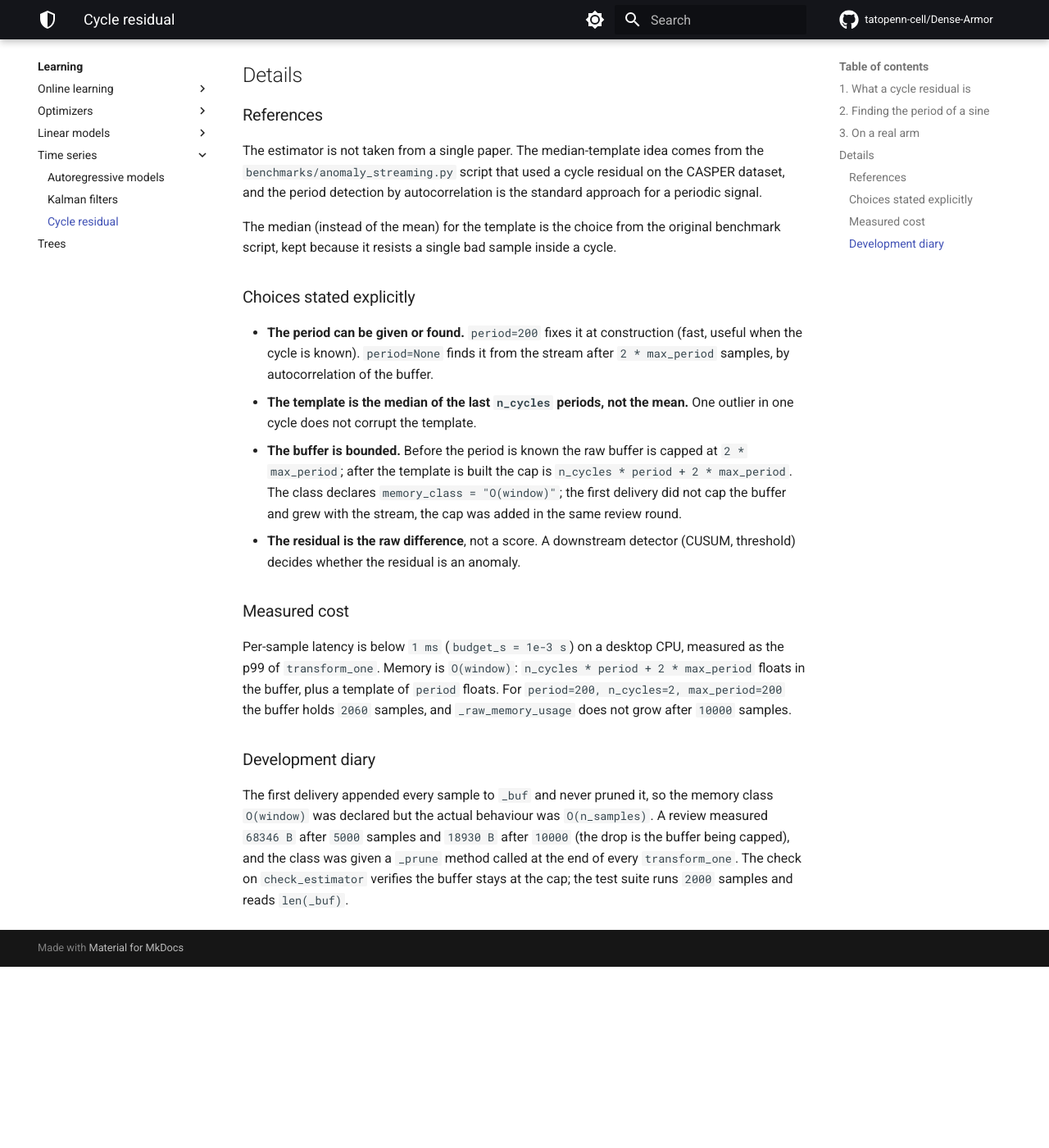
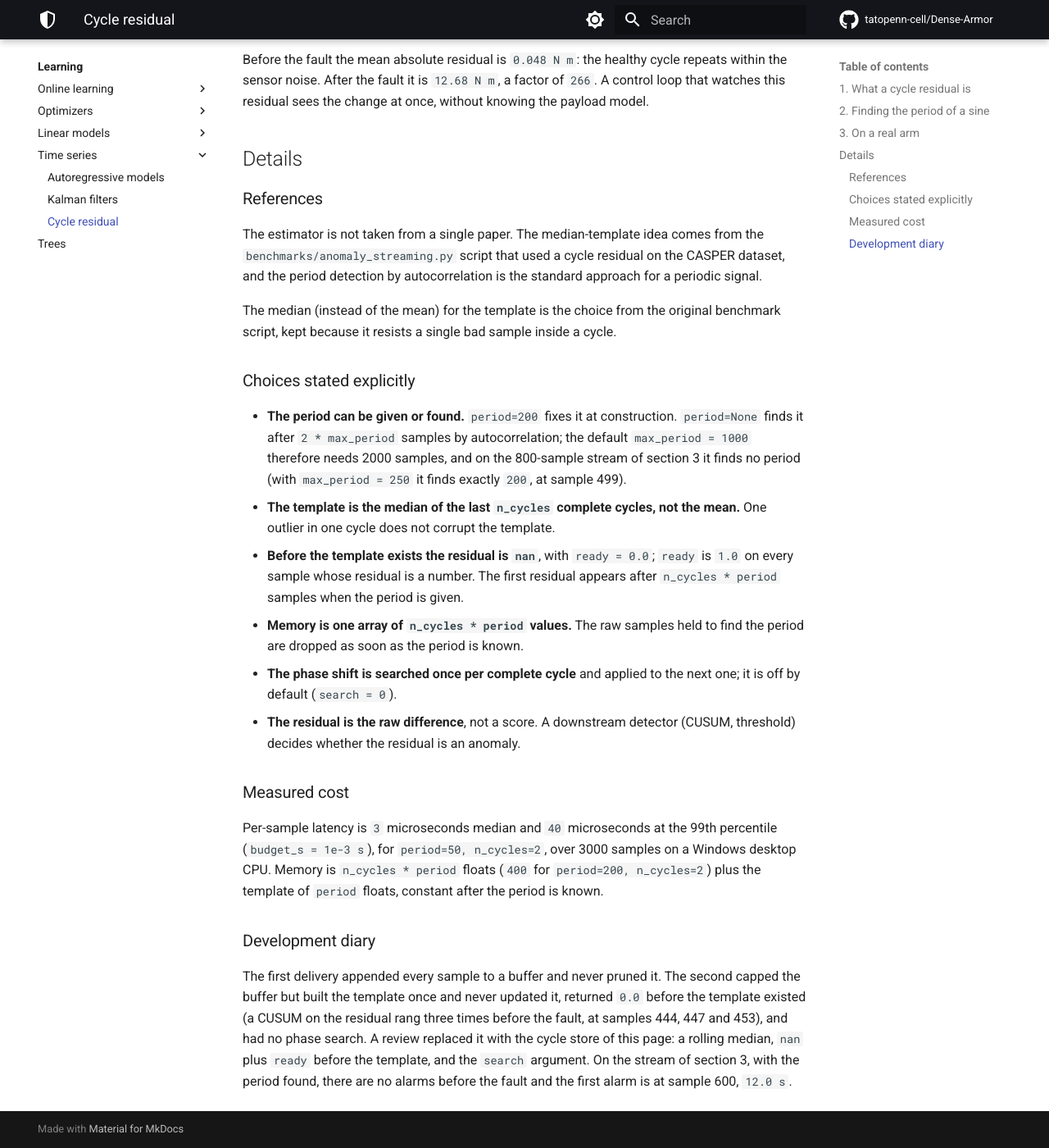
Before and after one commit to tatopenn-cell/Dense-Armor, an MkDocs documentation site: the page built from docs/timeseries/cycle.md, in a window 1280 px wide and 1400 px high, scrolled down 2662 px. Shown: the whole window at 82% size. Built offline with MkDocs 1.6.1 and Material for MkDocs 9.7.7, drawn with Linux system fonts in a browser that asks for light colours; comment, search, counter and statistics services are not loaded; before the commit the page ends 3841 px from its top, so only the background shows below that; some of the changed text lies outside the part shown.

Commit message:
timeseries: match the code to the three papers, rolling cycle template
OnlineAR
- uses RecursiveLeastSquares; coef_ runs from the oldest lag to the newest;
  transform_one is the residual only before learn_one (documented)

OnlineVAR (TIRSO, Zaman et al. 2019)
- sigma2 starts Phi at sigma2 * I as Procedure 2 does; docstring pages and
  theorems corrected (Procedure 2 page 7, Theorems 3 and 4 page 8); the
  differences kept on purpose are listed; stability condition of the step
  documented (alpha=1.0 diverges for data of standard deviation 1.5)

VBAdaptiveKalman (Mbalawata et al. 2013)
- the fixed-point iteration used the updated P instead of P^- in S and K;
  it now equals Algorithm 1 at rho = 1 (tested against a literal version);
  inverse-Wishart, page 9; the rho < 1 form is documented with numbers;
  check_step_is_jittable passes and is no longer skipped

InnovationAdaptiveKalman (Popescu et al. 2026)
- Q and R adapted are kept in private attributes, so clone() and
  get_params() return the constructor values; step carries Q and R in its
  state and equals learn_one; deviations from the paper listed;
  memory_class O(window)

CycleResidual
- rolling median template over the last n_cycles complete cycles, optional
  phase search, nan plus ready before the template exists, memory one array
  of n_cycles * period

Tests: exact period 200, no CUSUM alarm before the fault, VB equals the
literal algorithm, scan equals learn_one, OnlineVAR equals batch least
squares, group-lasso zeros, rolling template and phase search. Docs pages and
figures updated; every code block reruns to the printed output.

````diff
--- a/docs/assets/timeseries/make_figure.py
+++ b/docs/assets/timeseries/make_figure.py
@@ -29,7 +29,7 @@
 w_hist = []
 for v in series[:-1]:
     ar.learn_one({"x": float(v)})
-    w_hist.append(float(ar._w[0]))
+    w_hist.append(float(ar.coef_[0]))
 
 fig, ax = plt.subplots(figsize=(8, 3.2))
 ax.plot(w_hist, color="tab:blue", lw=1.2)
@@ -64,7 +64,7 @@
         if cls is VBAdaptiveKalman:
             r_hist.append(float(kf.R_estimate[0, 0]))
         else:
-            r_hist.append(float(kf.R[0, 0]))
+            r_hist.append(float(kf.R_estimate[0, 0]))
     ax.plot(r_hist, color=color, lw=1.2, label=name)
 
 ax.axvline(half, color="0.3", lw=0.8, ls="--")
--- a/docs/timeseries/cycle.md
+++ b/docs/timeseries/cycle.md
@@ -5,7 +5,8 @@
 `CycleResidual` returns the difference between the current sample of a
 periodic signal and the value the template predicts for the current phase.
 When the motion repeats, the residual is small; when something breaks the
-pattern, the residual jumps.
+pattern, the residual jumps. Until the template exists the residual is `nan`
+and the key `ready` is `0.0`.
 
 ## 1. What a cycle residual is
 
@@ -15,21 +16,25 @@
 difference from that shape is worth watching.
 
 `CycleResidual` builds the shape in two steps. First it finds the period of
-the stream, in samples, by autocorrelation of the recent buffer. Then it
-keeps a **median template** of the last `n_cycles` periods: at each phase
-inside the cycle, the median of the samples seen at that phase in the last
-cycles. For every new sample the residual is
+the stream, in samples, by autocorrelation of its first `2 * max_period`
+samples (or takes the `period` you give). Then it keeps the last `n_cycles`
+complete cycles and takes, at each phase inside the cycle, the **median** of
+the samples seen at that phase. For every new sample the residual is
 
-    r[t] = x[t] - template[t mod period]
+    r[t] = x[t] - template[phase of t]
 
-The template is a running median, so a single outlier does not corrupt it,
-and the model adapts when the cycle shape changes slowly.
+The template is recomputed every time a cycle is complete: the oldest cycle
+leaves and the new one enters. A single outlier does not corrupt the median,
+and the template follows a signal whose shape changes. With `search > 0` each
+complete cycle is compared with the template shifted by up to `search`
+samples and stored back aligned, so a motion that starts a few samples late
+keeps the same template.
 
 ## 2. Finding the period of a sine
 
 A sine with a true period of `50` samples. `period=None` lets the estimator
-find the period from the stream; after `1000` samples it has seen enough
-cycles to be sure.
+find the period from the stream; it looks at the first `2 * max_period`
+samples, here `400`.
 
 ```python
 import numpy as np
@@ -129,34 +134,38 @@
 ### Choices stated explicitly
 
 - **The period can be given or found.** `period=200` fixes it at
-  construction (fast, useful when the cycle is known). `period=None`
-  finds it from the stream after `2 * max_period` samples, by
-  autocorrelation of the buffer.
-- **The template is the median of the last `n_cycles` periods, not the
-  mean.** One outlier in one cycle does not corrupt the template.
-- **The buffer is bounded.** Before the period is known the raw buffer is
-  capped at `2 * max_period`; after the template is built the cap is
-  `n_cycles * period + 2 * max_period`. The class declares
-  `memory_class = "O(window)"`; the first delivery did not cap the buffer
-  and grew with the stream, the cap was added in the same review round.
+  construction. `period=None` finds it after `2 * max_period` samples by
+  autocorrelation; the default `max_period = 1000` therefore needs 2000
+  samples, and on the 800-sample stream of section 3 it finds no period
+  (with `max_period = 250` it finds exactly `200`, at sample 499).
+- **The template is the median of the last `n_cycles` complete cycles, not
+  the mean.** One outlier in one cycle does not corrupt the template.
+- **Before the template exists the residual is `nan`**, with `ready = 0.0`;
+  `ready` is `1.0` on every sample whose residual is a number. The first
+  residual appears after `n_cycles * period` samples when the period is
+  given.
+- **Memory is one array of `n_cycles * period` values.** The raw samples
+  held to find the period are dropped as soon as the period is known.
+- **The phase shift is searched once per complete cycle** and applied to the
+  next one; it is off by default (`search = 0`).
 - **The residual is the raw difference**, not a score. A downstream
   detector (CUSUM, threshold) decides whether the residual is an anomaly.
 
 ### Measured cost
 
-Per-sample latency is below `1 ms` (`budget_s = 1e-3 s`) on a desktop CPU,
-measured as the p99 of `transform_one`. Memory is `O(window)`:
-`n_cycles * period + 2 * max_period` floats in the buffer, plus a template
-of `period` floats. For `period=200, n_cycles=2, max_period=200` the buffer
-holds `2060` samples, and `_raw_memory_usage` does not grow after `10000`
-samples.
+Per-sample latency is `3` microseconds median and `40` microseconds at the
+99th percentile (`budget_s = 1e-3 s`), for `period=50, n_cycles=2`, over 3000
+samples on a Windows desktop CPU. Memory is `n_cycles * period` floats
+(`400` for `period=200, n_cycles=2`) plus the template of `period` floats,
+constant after the period is known.
 
 ### Development diary
 
-The first delivery appended every sample to `_buf` and never pruned it,
-so the memory class `O(window)` was declared but the actual behaviour was
-`O(n_samples)`. A review measured `68346 B` after `5000` samples and
-`18930 B` after `10000` (the drop is the buffer being capped), and the
-class was given a `_prune` method called at the end of every
-`transform_one`. The check on `check_estimator` verifies the buffer stays
-at the cap; the test suite runs `2000` samples and reads `len(_buf)`.
+The first delivery appended every sample to a buffer and never pruned it.
+The second capped the buffer but built the template once and never updated
+it, returned `0.0` before the template existed (a CUSUM on the residual rang
+three times before the fault, at samples 444, 447 and 453), and had no phase
+search. A review replaced it with the cycle store of this page: a rolling
+median, `nan` plus `ready` before the template, and the `search` argument.
+On the stream of section 3, with the period found, there are no alarms
+before the fault and the first alarm is at sample 600, `12.0 s`.
````
Also changed, not shown: other parts of docs/timeseries/cycle.md (+2 -2 lines), docs/timeseries/ar.md (+43 -33 lines), docs/timeseries/index.md (+9 -7 lines), docs/timeseries/kalman.md (+34 -20 lines), docs/assets/timeseries/ar_convergence.png, docs/assets/timeseries/cycle_residual.png, docs/assets/timeseries/kalman_R_tracking.png, 4 other files.
